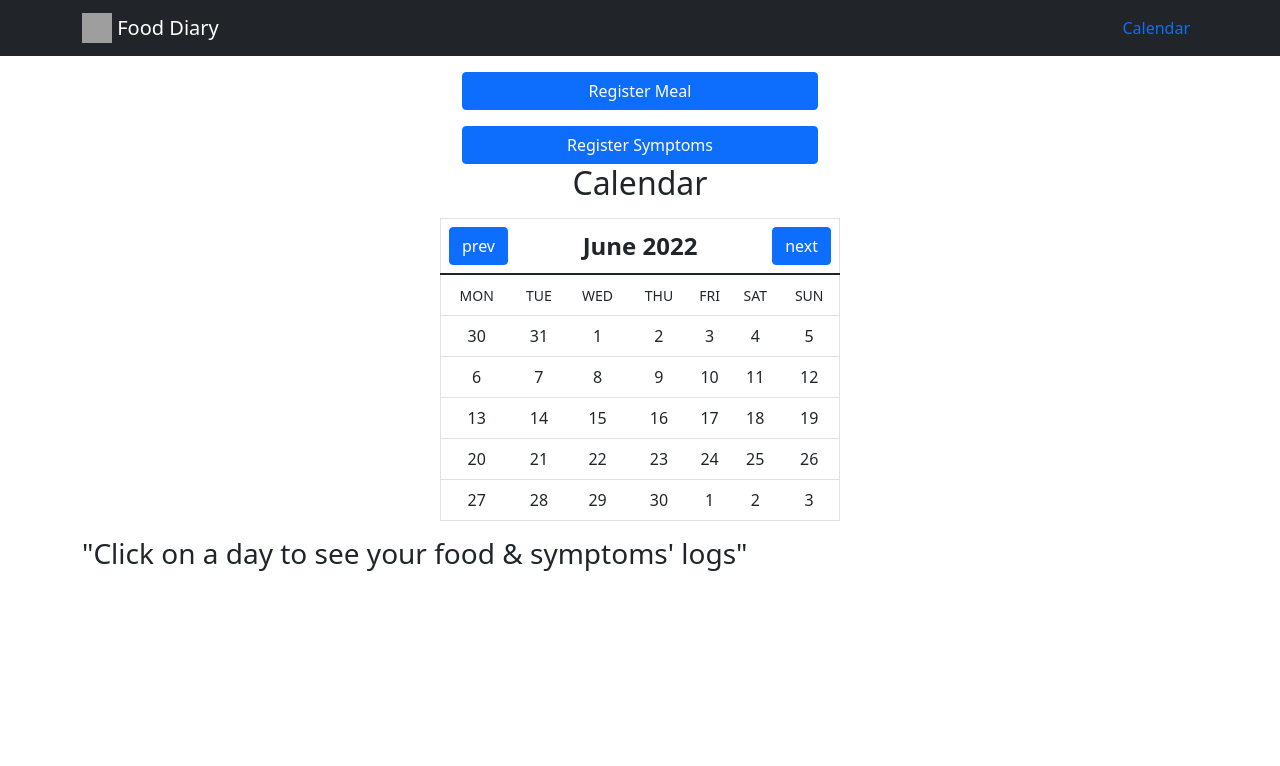
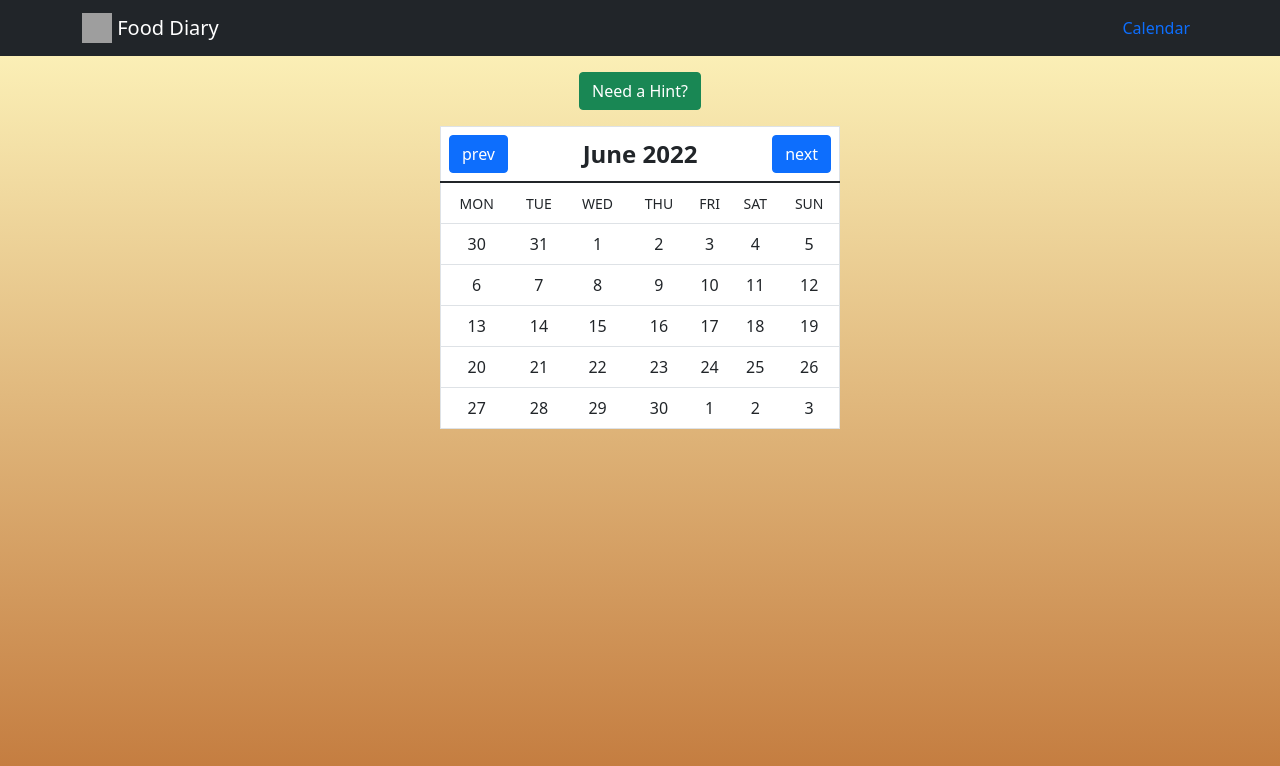
Before and after one commit to ruthtempo/food-diary, a React (Create React App) app: page /calendar in a window 1280 px wide. Shown: the top 766 px of the page. Built offline with nearby package versions, Linux system fonts and the light colour scheme; grey boxes are pictures that could not be loaded.

Commit message:
popopover

```diff
--- a/src/App.tsx
+++ b/src/App.tsx
@@ -3,10 +3,11 @@ import { Col, Container, Row } from 'react-bootstrap';
 import { FoodForm } from './FoodForm';
 import { SymptomsComp } from './Symptoms';
 import { Calendar } from './Calendar';
-import { Link, Route, Routes } from 'react-router-dom';
+import { Route, Routes } from 'react-router-dom';
 
 import './App.css';
 import { NavigationBar } from './NavigationBar';
+import { Home } from './Home';
 
 
 export interface Food {
@@ -50,16 +51,13 @@ function App() {
             md={{ span: 7, offset: 2 }}
             lg={{ span: 4, offset: 4 }}
             className="h-100">
-            <div className="d-flex flex-column start">
-              <Link className="btn btn-primary mb-3 mt-3" to="/register-meal">Register Meal</Link>
-              <Link className="btn btn-primary" to="/register-symptoms">Register Symptoms</Link>
-            </div>
           </Col>
         </Row>
         <Routes>
+          <Route path="*" element={<Home />} />
           <Route path="register-meal" element={<FoodForm setAnswers={setAnswers} />} />
-          <Route path="/register-symptoms" element={<SymptomsComp setAnswers={setAnswers} />} />
-          <Route path="/calendar" element={<Calendar answers={answers} />} />
+          <Route path="register-symptoms" element={<SymptomsComp setAnswers={setAnswers} />} />
+          <Route path="calendar" element={<Calendar answers={answers} />} />
         </Routes>
       </Container>
     </>
--- a/src/Calendar.tsx
+++ b/src/Calendar.tsx
@@ -1,5 +1,5 @@
 import React, { useState } from "react"
-import { Button, Table } from 'react-bootstrap'
+import { Button, Table, OverlayTrigger, Popover } from 'react-bootstrap'
 import { differenceInCalendarDays, endOfMonth, endOfWeek, getWeeksInMonth, isSameDay, isSameMonth, isToday } from "date-fns";
 import { add, startOfMonth, sub, getDate, startOfWeek } from "date-fns/esm";
 import format from "date-fns/format";
@@ -65,6 +65,16 @@ function getWeeks(days: (CalendarRecord)[], currentDate: Date): (CalendarRecord)
 }
 
 
+const popover = (
+  <Popover id="popover-basic">
+    <Popover.Header as="h3">Check with the Calendar</Popover.Header>
+    <Popover.Body>
+      By clicking on a <strong>highlighted
+        day</strong> you can check all your logs!
+    </Popover.Body>
+  </Popover>
+);
+
 
 export const Calendar = (p: {
   answers: Answer[];
@@ -89,8 +99,12 @@ export const Calendar = (p: {
   }
   return (
     <>
+      {selectedDay ? (<DayLogs answers={p.answers} selectedDay={selectedDay} setSelectedDay={setSelectedDay} />
+      ) : (
         <div className="d-flex flex-column align-items-center">
-        <h3 className="fs-2 mb-3 text-center">Calendar</h3>
+          <OverlayTrigger trigger="click" placement="right" overlay={popover}>
+            <Button variant="success" className="mb-3 mt-3">Need a Hint? </Button>
+          </OverlayTrigger>
           <Table style={{ backgroundColor: "white", maxWidth: 400 }} className="border rounded">
             <thead>
               <tr>
@@ -125,9 +139,10 @@ export const Calendar = (p: {
               ))}
             </tbody>
           </Table>
+        </div>
+      )
+      }
 
-      </div>
-      {selectedDay ? (<DayLogs answers={p.answers} selectedDay={selectedDay} setSelectedDay={setSelectedDay} />) : <h3>"Click on a day to see your food & symptoms' logs"</h3>}
     </>
   )
 }
--- a/src/DayLogs.tsx
+++ b/src/DayLogs.tsx
@@ -20,6 +20,9 @@ export const DayLogs = (p: {
 }) => {
 
   const dayLogs = seeDayLogs(p.selectedDay, p.answers);
+  function restoreSelection() {
+    p.setSelectedDay(undefined)
+  }
 
   return (
     <Container className="d-flex flex-column justify-content-center ">
@@ -57,6 +60,7 @@ export const DayLogs = (p: {
 
         ))}
       </ListGroup>
+      <Button onClick={restoreSelection} className="text-white">Back to Calendar</Button>
     </Container >
 
   )
--- /dev/null
+++ b/src/Home.tsx
@@ -0,0 +1,17 @@
+import React from "react";
+import { Container } from "react-bootstrap";
+import { Link } from "react-router-dom";
+
+
+export function Home() {
+
+
+  return (
+    <>
+      <Container className=" my-2 d-flex flex-column justify-content-between text-center">
+        <Link className="btn btn-primary mb-3 mt-3" to="/register-meal">Register Meal</Link>
+        <Link className="btn btn-primary" to="/register-symptoms">Register Symptoms</Link>
+      </Container>
+    </>
+  )
+}
--- a/src/NavigationBar.tsx
+++ b/src/NavigationBar.tsx
@@ -7,7 +7,7 @@ export const NavigationBar = () => {
   return (
     <Navbar bg="dark" variant="dark">
       <Container>
-        <Navbar.Brand href="/">
+        <Navbar.Brand as={Link} to="/">
           <img
             alt=""
             src="/logo.svg"
@@ -16,7 +16,9 @@ export const NavigationBar = () => {
             className="d-inline-block align-top"
           />{' '}
           Food Diary
+
         </Navbar.Brand>
+
         <Nav>
           <Nav.Item>
             <Nav.Link className="text-primary" to="/Calendar" as={Link} >Calendar</Nav.Link>
--- a/src/index.css
+++ b/src/index.css
@@ -6,6 +6,8 @@ body {
     sans-serif;
   -webkit-font-smoothing: antialiased;
   -moz-osx-font-smoothing: grayscale;
+  background: rgb(194,120,59);
+background: linear-gradient(0deg, rgba(194,120,59,1) 0%, rgba(255,248,191,1) 100%);
 }
 
 code {
```
Lines whose indentation alone changed are shown as unchanged.
